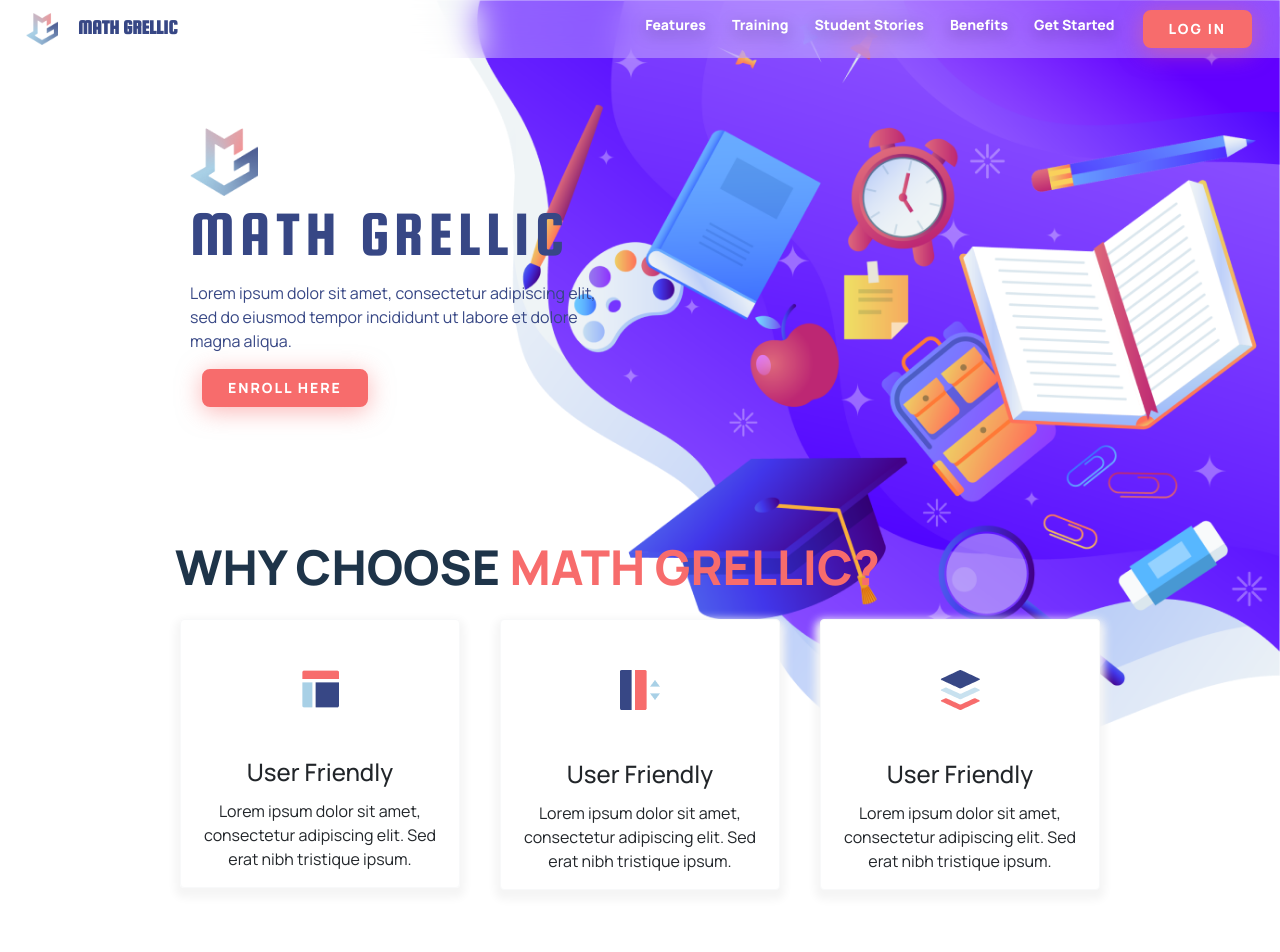
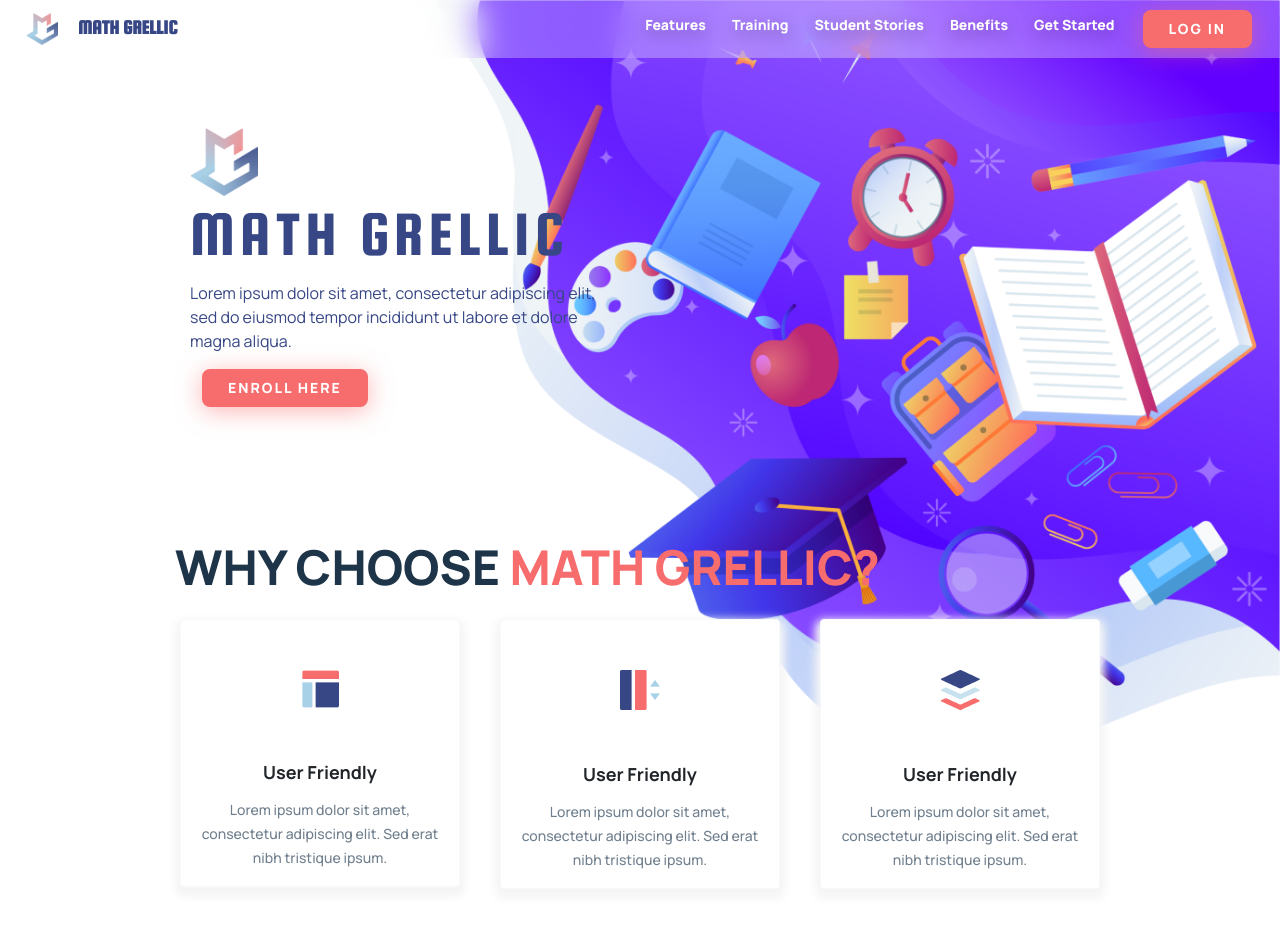
Before and after one commit to nayrxer2/math_grellic, a React (Create React App) app: page / in a window 1280 px wide. Shown: the top 952 px of the page. Built offline with nearby package versions, Linux system fonts and the light colour scheme.

Commit message:
Added Text Styles + Modified Section Feature Classname

```diff
--- a/src/components/landingpage/LandingPageSectionFeature.js
+++ b/src/components/landingpage/LandingPageSectionFeature.js
@@ -13,8 +13,8 @@ export default function LandingPageSectionFeature() {
               <div className="border rounded grid-item-box border-light col-sm-auto col-xs-auto">
                 <div className="card-item">
                   <img className="icon-style" src={iconboard}/>
-                  <h4 className="card-title">User Friendly</h4>
-                  <p className="">Lorem ipsum dolor sit amet, consectetur adipiscing elit. Sed erat nibh tristique ipsum.</p>
+                  <h4 className="card-title subheading-bold">User Friendly</h4>
+                  <p className="lead-2 text-med">Lorem ipsum dolor sit amet, consectetur adipiscing elit. Sed erat nibh tristique ipsum.</p>
                 </div>
               </div>
           </div>
@@ -22,8 +22,8 @@ export default function LandingPageSectionFeature() {
             <div className="border rounded grid-item-box border-light card col-sm-auto col-xs-auto">
               <div className="card-item">
                 <img className="icon-style" src={iconscroll}/>
-                <h4 className="card-title">User Friendly</h4>
-                <p className="">Lorem ipsum dolor sit amet, consectetur adipiscing elit. Sed erat nibh tristique ipsum.</p>
+                <h4 className="card-title subheading-bold">User Friendly</h4>
+                <p className="lead-2 text-med">Lorem ipsum dolor sit amet, consectetur adipiscing elit. Sed erat nibh tristique ipsum.</p>
               </div>
             </div>
           </div>
@@ -31,8 +31,8 @@ export default function LandingPageSectionFeature() {
             <div className="border rounded grid-item-box border-light card col-sm-auto col-xs-auto">
               <div className="card-item">
                 <img className="icon-style" src={iconstack}/>
-                <h4 className="card-title">User Friendly</h4>
-                <p className="">Lorem ipsum dolor sit amet, consectetur adipiscing elit. Sed erat nibh tristique ipsum.</p>
+                <h4 className="card-title subheading-bold">User Friendly</h4>
+                <p className="lead-2 text-med">Lorem ipsum dolor sit amet, consectetur adipiscing elit. Sed erat nibh tristique ipsum.</p>
               </div>
             </div>
           </div>
--- a/src/styles/landingpagesectionfeature.css
+++ b/src/styles/landingpagesectionfeature.css
@@ -1,6 +1,7 @@
 .card-body {
     width: 19rem;
 }
+
 .grid-item-box  {
     align-self: center !important;
     text-align: center !important;
--- a/src/styles/main.css
+++ b/src/styles/main.css
@@ -127,6 +127,55 @@ body{
     line-height: 1.5rem;
 }
 
+.label-large{
+    font-weight: bold;
+    font-size: 1.25rem;
+    line-height: 1.875rem;
+}
+
+.label-med{
+    font-weight: bold;
+    font-size: 0.875rem;
+    line-height: 1.25rem;
+    letter-spacing: 0.03em;
+}
+
+.label-small{
+    font-weight: bold;
+    font-size: 0.75rem;
+    line-height: 1rem;
+}
+
+.button-text{
+    font-weight: bold;
+    font-size: 1rem;
+    line-height: 1.25rem;
+    text-transform: capitalize;
+}
+
+.button-caps{
+    font-weight: 800;
+    font-size: 0.875rem;
+    line-height: 1.125rem;
+    letter-spacing: 0.125rem;
+    text-transform: uppercase;
+}
+
+.button-caps-large{
+    font-weight: 800;
+    font-size: 1.125rem;
+    line-height: 1.125rem;
+    letter-spacing: 0.125rem;
+    text-transform: uppercase;
+}
+
+.button-text-large{
+    font-weight: bold;
+    font-size: 1.125rem;
+    line-height: 1.125rem;
+    letter-spacing: 0.02em;
+}
+
 .bg-logo {
     background-image: url('../images/bg.png');
     background-repeat: no-repeat;
```
